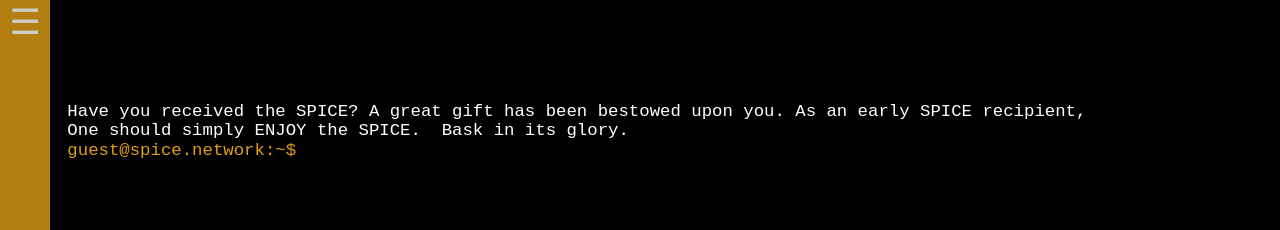
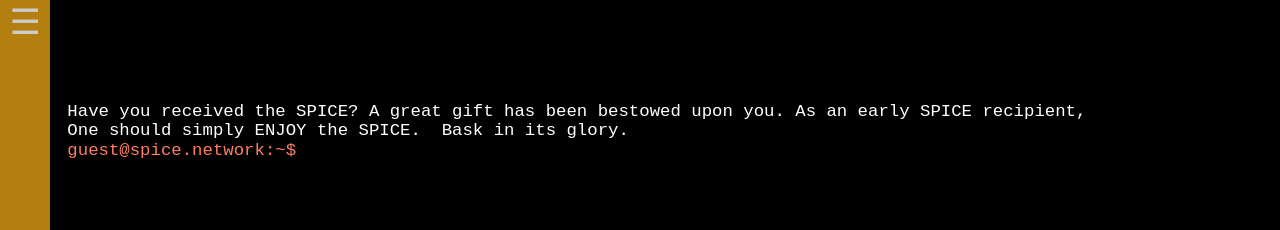
Before and after one commit to slowsynapse/Spice-Token, a plain HTML site: page index.html in a window 1280 px wide. Shown: the top 230 px of the page. Drawn offline with Linux system fonts and the light colour scheme.

Commit message:
Update main.css

```diff
--- a/css/main.css
+++ b/css/main.css
@@ -49,7 +49,7 @@ body {
     user-select: none;
 }
 .prompt-color {
-    color: #e09f14;
+    color: #FF7E62;
 }
 .input-line {
     display: -webkit-box;
```
